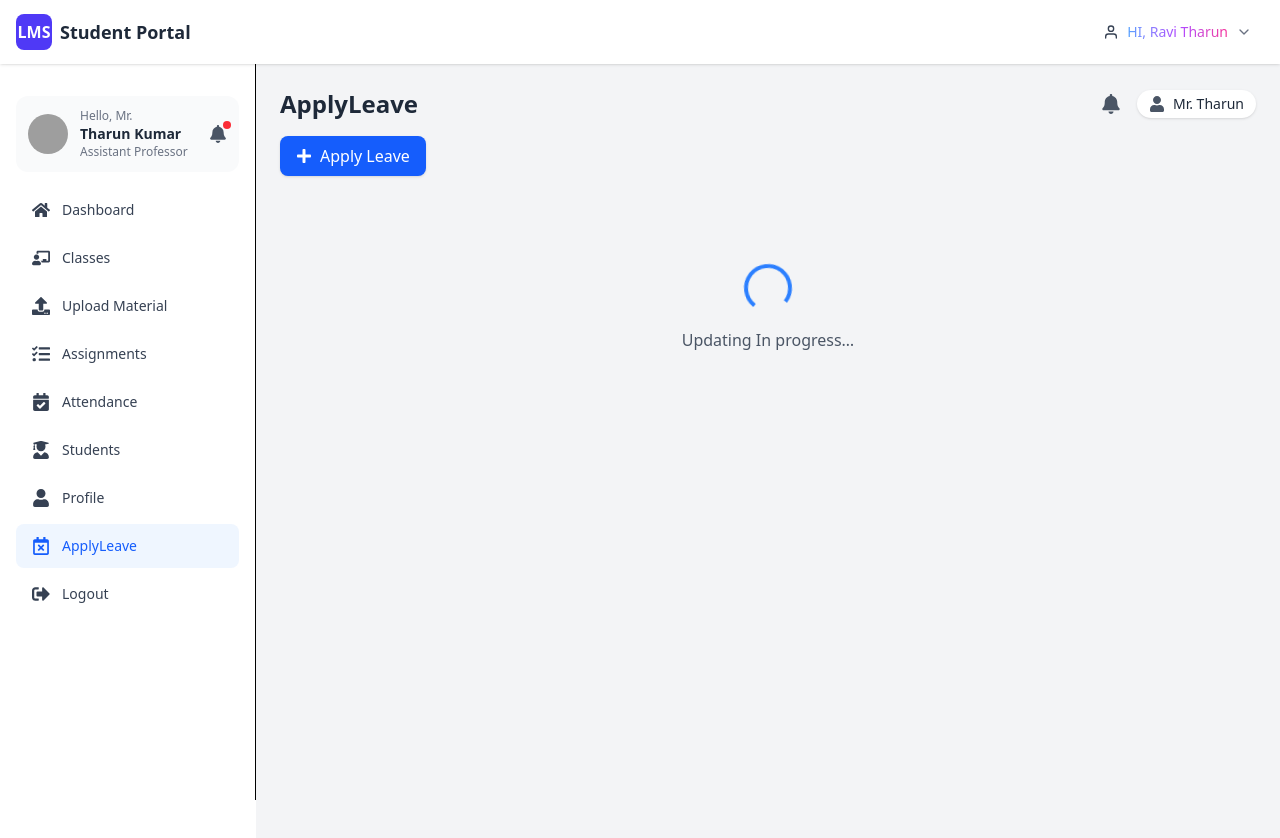
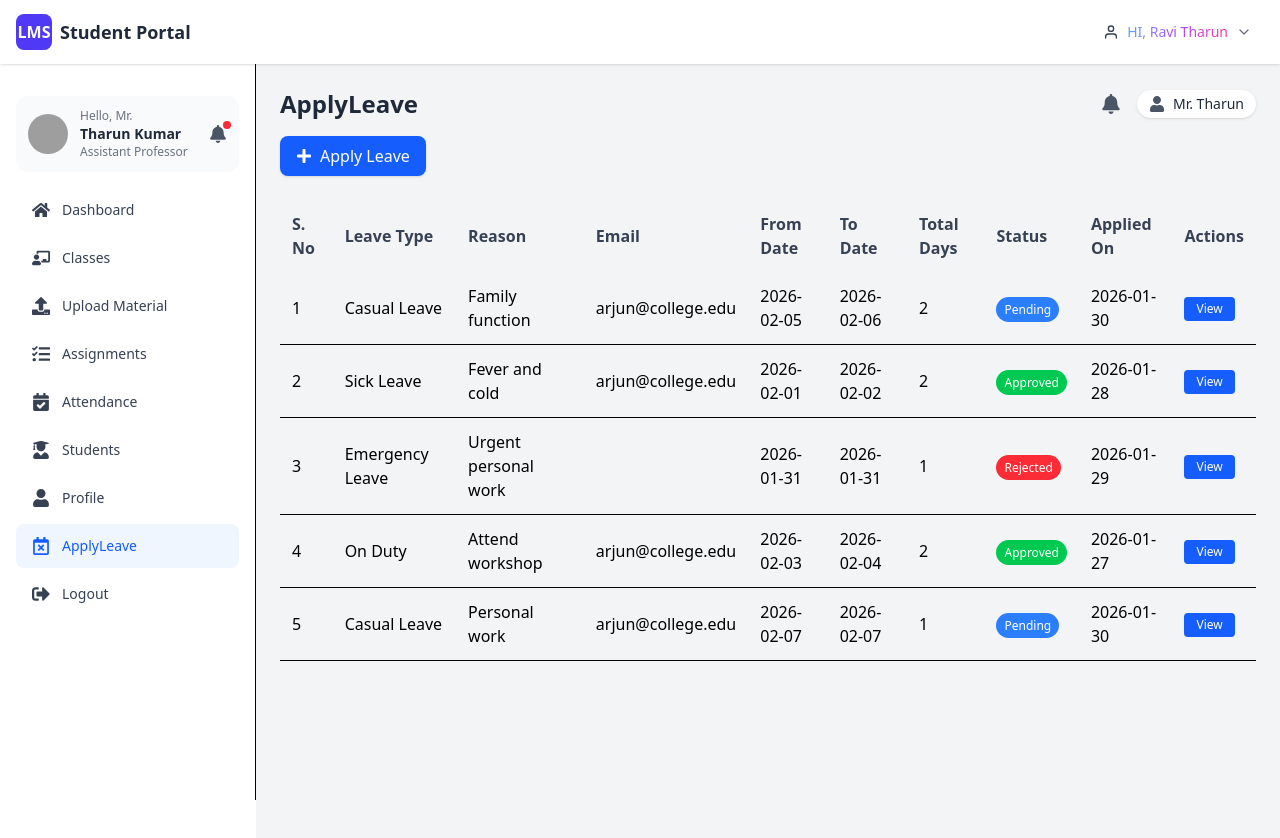
Before and after one commit to ravitharun/edu-lms-mern, a React (Vite) app in the folder UI/: page /teachers/ApplyLeave in a window 1280 px wide. Shown: the top 838 px of the page. Built offline with nearby package versions, Linux system fonts and the light colour scheme; grey boxes are pictures that could not be loaded.

Commit message:
added the new

```diff
--- a/UI/src/Pages/AdminPages/ApplyLeave.jsx
+++ b/UI/src/Pages/AdminPages/ApplyLeave.jsx
@@ -7,11 +7,12 @@ import { FaPlus } from 'react-icons/fa'
 
 function ApplyLeave() {
     const [handelpoup, sethandelPoup] = useState(false)
-    let progress = true
+    let progress = false
     const TbHeadings = [
         "S. No",             // Serial number
         "Leave Type",        // Casual, Sick, etc.
-        "Reason",            // Teacher’s reason for leave
+        "Reason",
+        "Email",                // Teacher’s reason for leave
         "From Date",         // Leave start
         "To Date",           // Leave end
         "Total Days",        // Auto-calculated
@@ -19,7 +20,63 @@ function ApplyLeave() {
         "Applied On",        // Date of application
         "Actions"            // View / Approve / Reject buttons
     ];
-    const fakeData = [{}]
+    const LeavesData = [
+        {
+            id: 1,
+            leaveType: "Casual Leave",
+            reason: "Family function",
+            fromDate: "2026-02-05",
+            toDate: "2026-02-06", email: "arjun@college.edu",
+            totalDays: 2,
+            status: "Pending",
+            appliedOn: "2026-01-30",
+
+        },
+        {
+            id: 2,
+            leaveType: "Sick Leave",
+            reason: "Fever and cold",
+            fromDate: "2026-02-01",
+            toDate: "2026-02-02", email: "arjun@college.edu",
+            totalDays: 2,
+            status: "Approved",
+            appliedOn: "2026-01-28",
+
+        },
+        {
+            id: 3,
+            leaveType: "Emergency Leave",
+            reason: "Urgent personal work",
+            fromDate: "2026-01-31",
+            toDate: "2026-01-31",
+            totalDays: 1,
+            status: "Rejected",
+            appliedOn: "2026-01-29",
+
+        },
+        {
+            id: 4,
+            leaveType: "On Duty",
+            reason: "Attend workshop",
+            fromDate: "2026-02-03",
+            toDate: "2026-02-04", email: "arjun@college.edu",
+            totalDays: 2,
+            status: "Approved",
+            appliedOn: "2026-01-27",
+        },
+        {
+            id: 5,
+            leaveType: "Casual Leave",
+            reason: "Personal work",
+            fromDate: "2026-02-07", email: "arjun@college.edu",
+            toDate: "2026-02-07",
+            totalDays: 1,
+            status: "Pending",
+            appliedOn: "2026-01-30",
+
+        }
+    ];
+
     return (
         <>
             <App></App>
@@ -153,7 +210,8 @@ function ApplyLeave() {
                 )}
                 {/* <AddingSoon pathname="ApplyLeave"></AddingSoon> */}
                 {progress ? <ProgressLoader></ProgressLoader> :
-
+                    <table className="w-full border-collapse">
+                        {/* Table Head */}
                         <thead className="bg-gray-100 text-gray-700">
                             <tr>
                                 {TbHeadings.map((heading, idx) => (
@@ -162,16 +220,53 @@ function ApplyLeave() {
                                     </th>
                                 ))}
                             </tr>
-                        <td>1</td>
-                        <td>1</td>
-                        <td>1</td>
-                        <td>1</td>
-                        <td>1</td>
-                        <td>1</td>
-                        <td>1</td>
-                        <td>1</td>
-                        <td>1</td>
                         </thead>
+
+                        {/* Table Body */}
+                        <tbody>
+                            {LeavesData.map((data, idx) => (
+                                <tr
+                                    key={idx}
+                                    className="border-b hover:bg-gray-50 transition-colors"
+                                >
+                                    <td className="p-3">{data.id}</td>
+                                    <td className="p-3">{data.leaveType}</td>
+                                    <td className="p-3">{data.reason}</td>
+                                    <td className="p-3"><a href={`mailto:${data.email}`}>
+
+                                        {data.email}
+
+                                    </a>
+
+                                    </td>
+                                    <td className="p-3">{data.fromDate}</td>
+                                    <td className="p-3">{data.toDate}</td>
+                                    <td className="p-3">{data.totalDays}</td>
+                                    <td className="p-3">
+                                        <span
+                                            className={`px-2 py-1 rounded-full text-white text-xs ${data.status === "Approved"
+                                                ? "bg-green-500"
+                                                : data.status === "Rejected"
+                                                    ? "bg-red-500"
+                                                    : data.status === "Pending"
+                                                        ? "bg-blue-500"
+                                                        : ""
+                                                }`}
+                                        >
+                                            {data.status}
+                                        </span>
+                                    </td>
+                                    <td className="p-3">{data.appliedOn}</td>
+                                    <td className="p-3">
+                                        <button className="px-3 py-1 bg-blue-600 text-white text-xs rounded hover:bg-blue-700">
+                                            View
+                                        </button>
+                                    </td>
+                                </tr>
+                            ))}
+                        </tbody>
+                    </table>
+
                 }
             </div>
         </>
```
Lines whose indentation alone changed are shown as unchanged.
